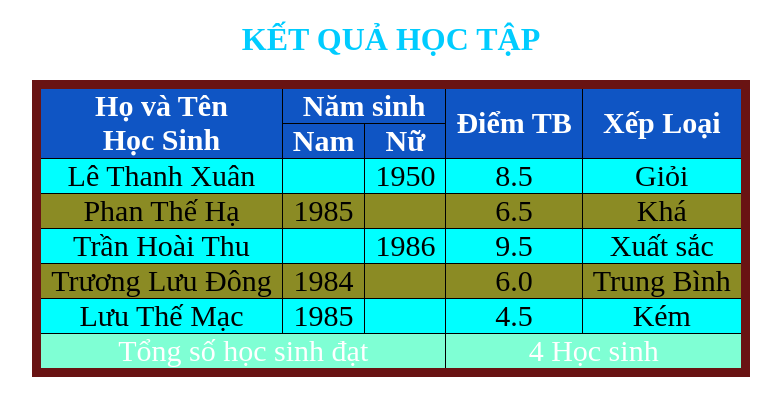
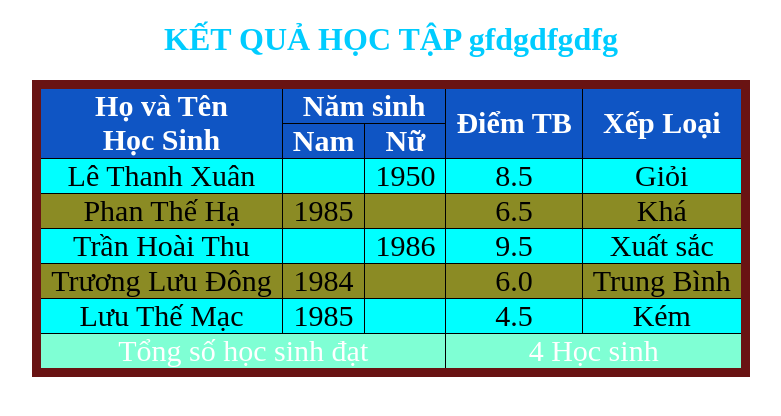
Before and after one commit to LucHo251025/thuchanhgit, a plain HTML site: page Baitap/index.html in a window 1280 px wide. Shown: the whole page, without its empty margins (249-1030 px from the left). Drawn offline with Linux system fonts and the light colour scheme.

Commit message:
Update index.html

```diff
--- a/Baitap/index.html
+++ b/Baitap/index.html
@@ -35,7 +35,7 @@
   </head>
   <body>
     <div>
-      <h1>KẾT QUẢ HỌC TẬP</h1>
+      <h1>KẾT QUẢ HỌC TẬP gfdgdfgdfg</h1>
 
       <table>
         <tr style="background-color: rgb(15, 85, 196); color: white">
```
